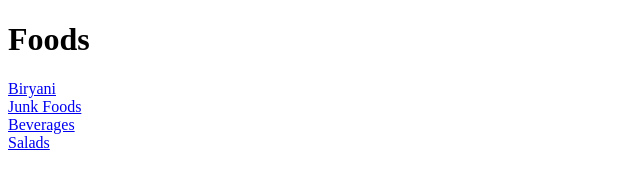
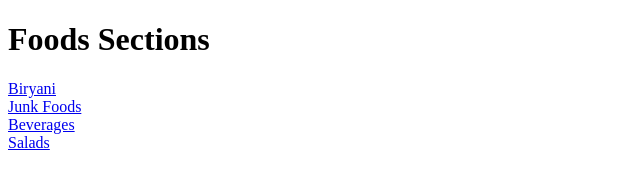
Before and after one commit to ashritha51/Git-Repo, a plain HTML site: page index.html in a window 1280 px wide. Shown: the whole page, without its empty margins (0-640 px from the left). Drawn offline with Linux system fonts and the light colour scheme.

Commit message:
Update index.html

```diff
--- a/index.html
+++ b/index.html
@@ -6,7 +6,7 @@
     <title>Food</title>
 </head>
 <body>
-    <h1>Foods</h1>
+    <h1>Foods Sections</h1>
     <a href="biryani.html">Biryani</a><br>
     <a href="junks.html">Junk Foods</a><br>
     <a href="beverages,html">Beverages</a><br>
```
